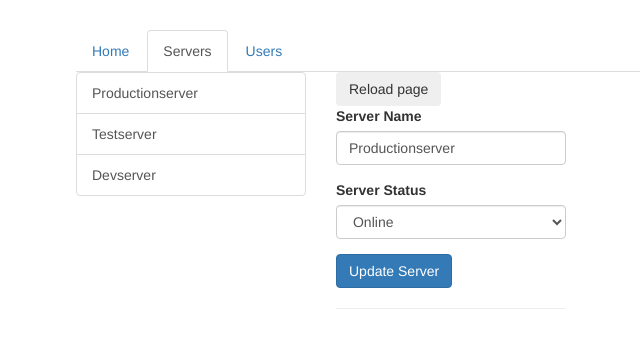
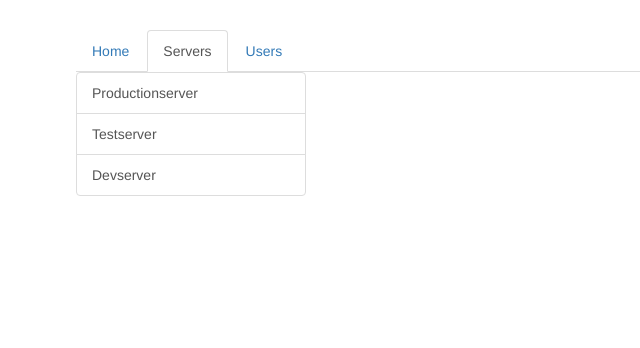
Before and after one commit to mbochynski/angular-assignments, an Angular app in the folder modules/routing/: page /servers in a window 1280 px wide. Shown: the top 348 px of the page, without its empty margins (189-829 px from the left). Built offline with nearby package versions, Linux system fonts and the light colour scheme.

Commit message:
Implement nested routes

```diff
--- a/modules/routing/src/app/servers/servers.component.html
+++ b/modules/routing/src/app/servers/servers.component.html
@@ -12,8 +12,6 @@
     </div>
   </div>
   <div class="col-xs-12 col-sm-4">
-    <button class="btn" (click)="onReload()">Reload page</button>
-    <app-edit-server></app-edit-server>
-    <hr>
+    <router-outlet></router-outlet>
   </div>
 </div>
--- a/modules/routing/src/app/users/users.component.html
+++ b/modules/routing/src/app/users/users.component.html
@@ -2,7 +2,7 @@
   <div class="col-xs-12 col-sm-4">
     <div class="list-group">
       <a
-        [routerLink]="['/users', user.id]"
+        [routerLink]="['/users', user.id, user.name]"
         class="list-group-item"
         *ngFor="let user of users">
         {{ user.name }}
@@ -10,6 +10,6 @@
     </div>
   </div>
   <div class="col-xs-12 col-sm-4">
-    <app-user></app-user>
+    <router-outlet></router-outlet>
   </div>
 </div>
```
Also changed, not shown: modules/routing/src/app/app.module.ts (+10 -5 lines).
